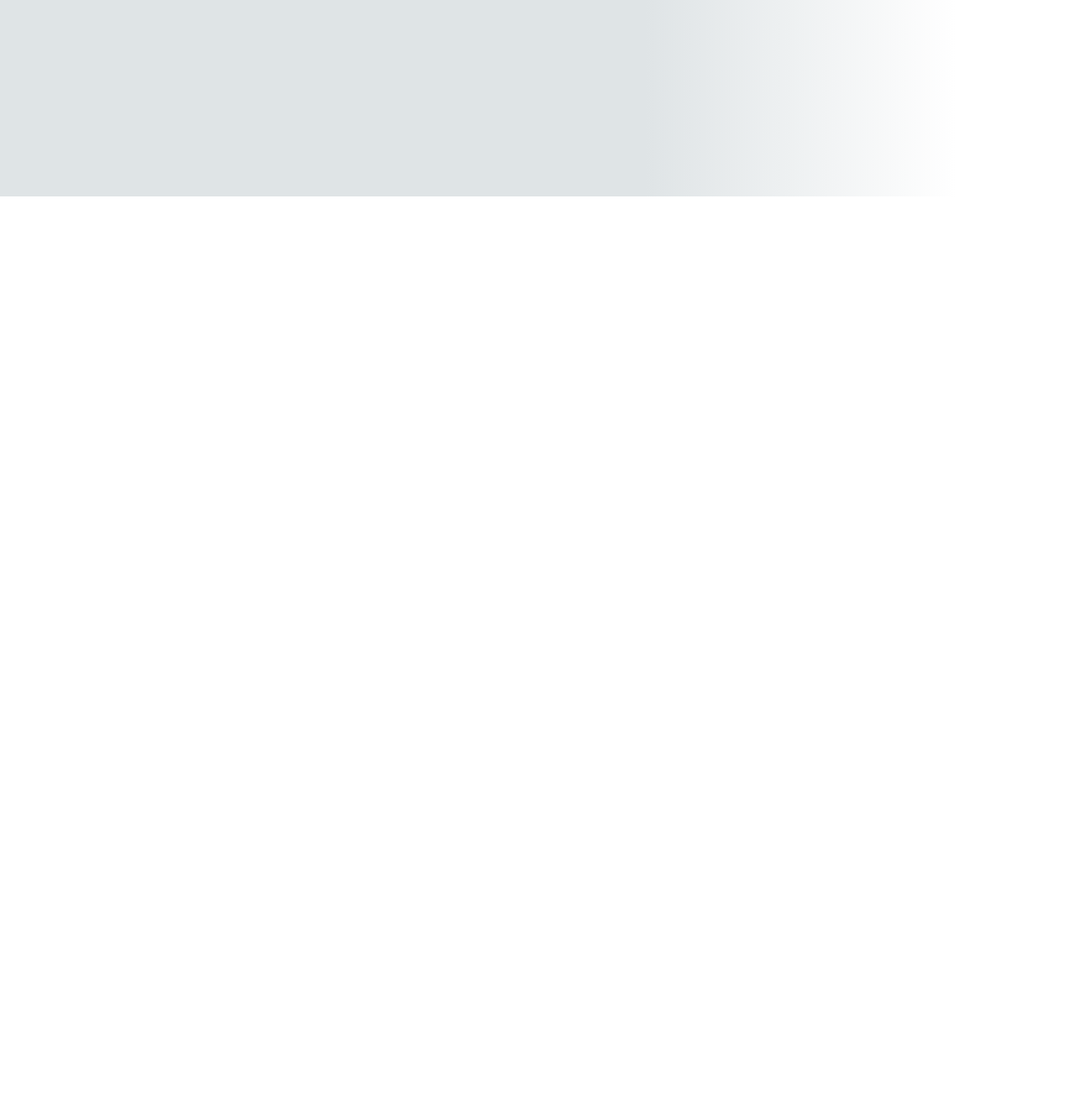
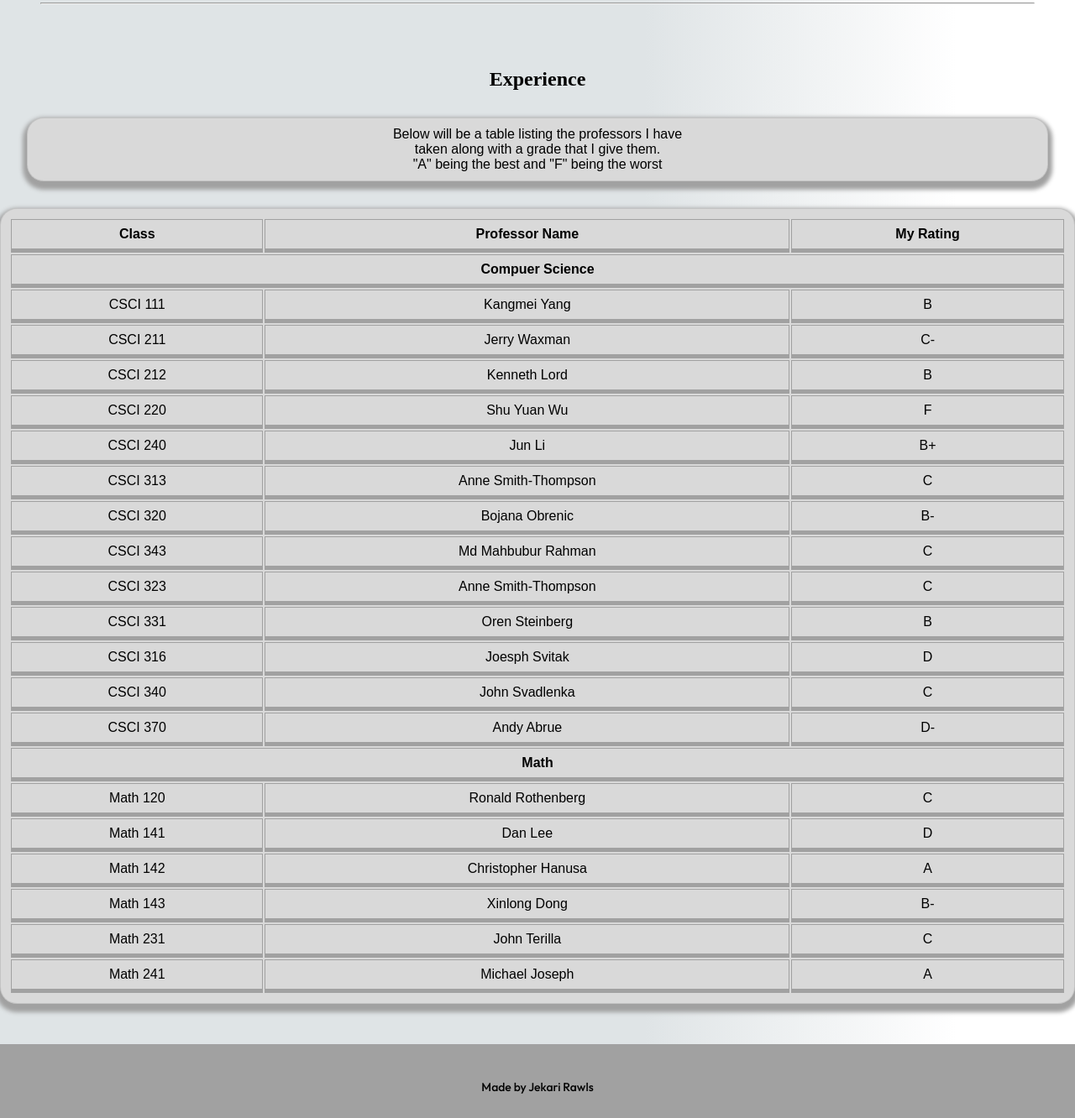
Before and after one commit to Jekari99/Classes-Website, a website: page public/index.html in a window 1280 px wide. Shown: the part 566-1898 px from the top of the page at 84% size. Before the commit the page ends 800 px from the top, so only its background shows below. Drawn offline with Linux system fonts and the light colour scheme.

Commit message:
Added more components
Added more to homepage. Added footer to all pages. Changed navbar color.

```diff
--- a/public/index.html
+++ b/public/index.html
@@ -42,6 +42,130 @@
 
     </div>
 
+    <div class="exp">
+        <br>
+        <hr>
+        <br>
+        <h2>Experience</h2>
+        <p class="myprofs">Below will be a table listing the professors I have <br>taken along with a grade that I give
+            them. <br>"A" being the best and "F" being the worst </p>
+        <table>
+            <tr>
+                <th>Class</th>
+                <th>Professor Name</th>
+                <th>My Rating</th>
+            </tr>
+            <tr>
+                <th colspan="3">Compuer Science</th>
+            </tr>
+            <tr>
+                <td>CSCI 111</td>
+                <td>Kangmei Yang</td>
+                <td>B</td>
+            </tr>
+            <tr>
+                <td>CSCI 211</td>
+                <td>Jerry Waxman</td>
+                <td>C-</td>
+            </tr>
+            <tr>
+                <td>CSCI 212</td>
+                <td>Kenneth Lord</td>
+                <td>B</td>
+            </tr>
+            <tr>
+                <td>CSCI 220</td>
+                <td>Shu Yuan Wu</td>
+                <td>F</td>
+            </tr>
+            <tr>
+                <td>CSCI 240</td>
+                <td>Jun Li</td>
+                <td>B+</td>
+            </tr>
+            <tr>
+                <td>CSCI 313</td>
+                <td>Anne Smith-Thompson</td>
+                <td>C</td>
+            </tr>
+            <tr>
+                <td>CSCI 320</td>
+                <td>Bojana Obrenic</td>
+                <td>B-</td>
+            </tr>
+            <tr>
+                <td>CSCI 343</td>
+                <td>Md Mahbubur Rahman</td>
+                <td>C</td>
+            </tr>
+            <tr>
+                <td>CSCI 323</td>
+                <td>Anne Smith-Thompson</td>
+                <td>C</td>
+            </tr>
+            <tr>
+                <td>CSCI 331</td>
+                <td>Oren Steinberg</td>
+                <td>B</td>
+            </tr>
+            <tr>
+                <td>CSCI 316</td>
+                <td>Joesph Svitak</td>
+                <td>D</td>
+            </tr>
+            <tr>
+                <td>CSCI 340</td>
+                <td>John Svadlenka</td>
+                <td>C</td>
+            </tr>
+            <tr>
+                <td>CSCI 370</td>
+                <td>Andy Abrue</td>
+                <td>D-</td>
+            </tr>
+            <tr>
+                <th colspan="3">Math</th>
+            </tr>
+            <tr>
+                <td>Math 120</td>
+                <td>Ronald Rothenberg</td>
+                <td>C</td>
+            </tr>
+            <tr>
+                <td>Math 141</td>
+                <td>Dan Lee</td>
+                <td>D</td>
+            </tr>
+            <tr>
+                <td>Math 142</td>
+                <td>Christopher Hanusa</td>
+                <td>A</td>
+            </tr>
+            <tr>
+                <td>Math 143</td>
+                <td>Xinlong Dong</td>
+                <td>B-</td>
+            </tr>
+            <tr>
+                <td>Math 231</td>
+                <td>John Terilla</td>
+                <td>C</td>
+            </tr>
+            <tr>
+                <td>Math 241</td>
+                <td>Michael Joseph</td>
+                <td>A</td>
+            </tr>
+
+        </table>
+
+
+    </div>
+
+    <footer id="foot">
+        <p>Made by Jekari Rawls</p>
+    </footer>
+
 
 
 
--- a/public/indexcss.css
+++ b/public/indexcss.css
@@ -55,7 +55,7 @@ nav {
     padding-bottom: 00px;
     padding-left: 0;
     overflow: hidden;
-    background-color: #d3d3d3;
+    background-color: #a1a1a1;
 }
 
 .nav li {
@@ -78,7 +78,7 @@ nav a {
 }
 
 nav a:hover {
-    background-color: #a3a3a3;
+    background-color: #515151;
 }
 
 
@@ -99,6 +99,7 @@ nav a:hover {
     border-radius: 15%;
     border: 1px solid black;
     float: left;
+    box-shadow: 0px 5px 5px 5px #a1a1a1;
 }
 
 .container .info {
@@ -108,8 +109,76 @@ nav a:hover {
     font-family: 'Trebuchet MS', 'Lucida Sans Unicode', 'Lucida Grande', 'Lucida Sans', Arial, sans-serif;
 }
 
+hr {
+    margin: 3rem;
+}
+
+.exp h2 {
+    width: 100%;
+    text-align: center;
+    margin: 10px 0 20px;
+}
+
+.myprofs {
+    font-family: Arial, Helvetica, sans-serif;
+    margin: 2rem;
+    padding: 10px;
+    text-align: center;
+    border-radius: 20px;
+    background-color: #d9d9d9;
+    border: 0.2px solid #4d4d4d27;
+    box-shadow: 0px 5px 5px 5px #a1a1a1;
+}
+
+.exp table {
+    margin-bottom: 2em;
+    padding: 10px;
+    width: 100%;
+    font-family: Arial, Helvetica, sans-serif;
+    border-radius: 20px;
+    background-color: #d9d9d9;
+    border: 0.2px solid #4d4d4d27;
+    box-shadow: 0px 5px 5px 5px #a1a1a1;
+}
+
+.exp table td,
+th {
+    border: 1px solid #a1a1a1;
+    padding: 8px;
+    border-bottom: 5px solid #a1a1a1;
+    text-align: center;
+}
+
+#foot {
+    /* text-align: center;
+    font-family: Arial, Helvetica, sans-serif;
+    font-size: 14px;
+    background-color: white;
+    margin: 0;
+    padding: 0;
+    width: 100% */
+
+    width: 100%;
+    /* self explanatory */
+    /*The element is positioned relative to its first positioned (not static) ancestor element*/
+    /*property affects the vertical position of a positioned element*/
+    background-color: #a1a1a1;
+    font-family: 'Outfit', sans-serif;
+    font-size: 14px;
+
+    height: 2rem;
+    text-align: center;
+    padding-top: 2em;
+    padding-bottom: 2em;
+    margin-top: 3rem;
+}
+
 @media (max-width: 600px) {
     .container {
         display: block;
     }
+
+    #foot {
+        font-size: 12px;
+    }
 }
```
Also changed, not shown: public/class.html (+6 -0 lines), public/contact.html (+12 -0 lines), public/contactcss.css (+39 -0 lines), app.js (renamed from index.js), public/GitHub-Mark.png (added).
